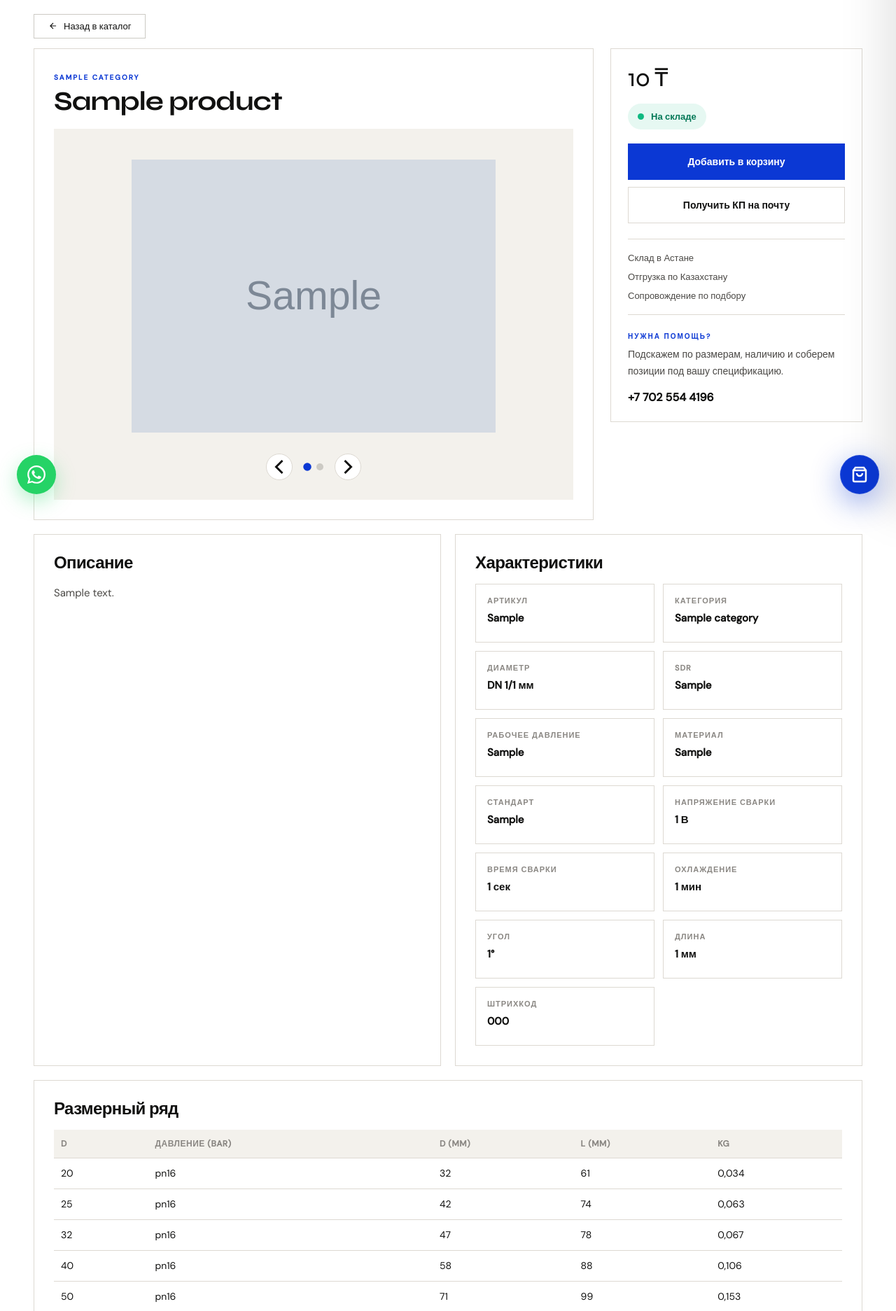
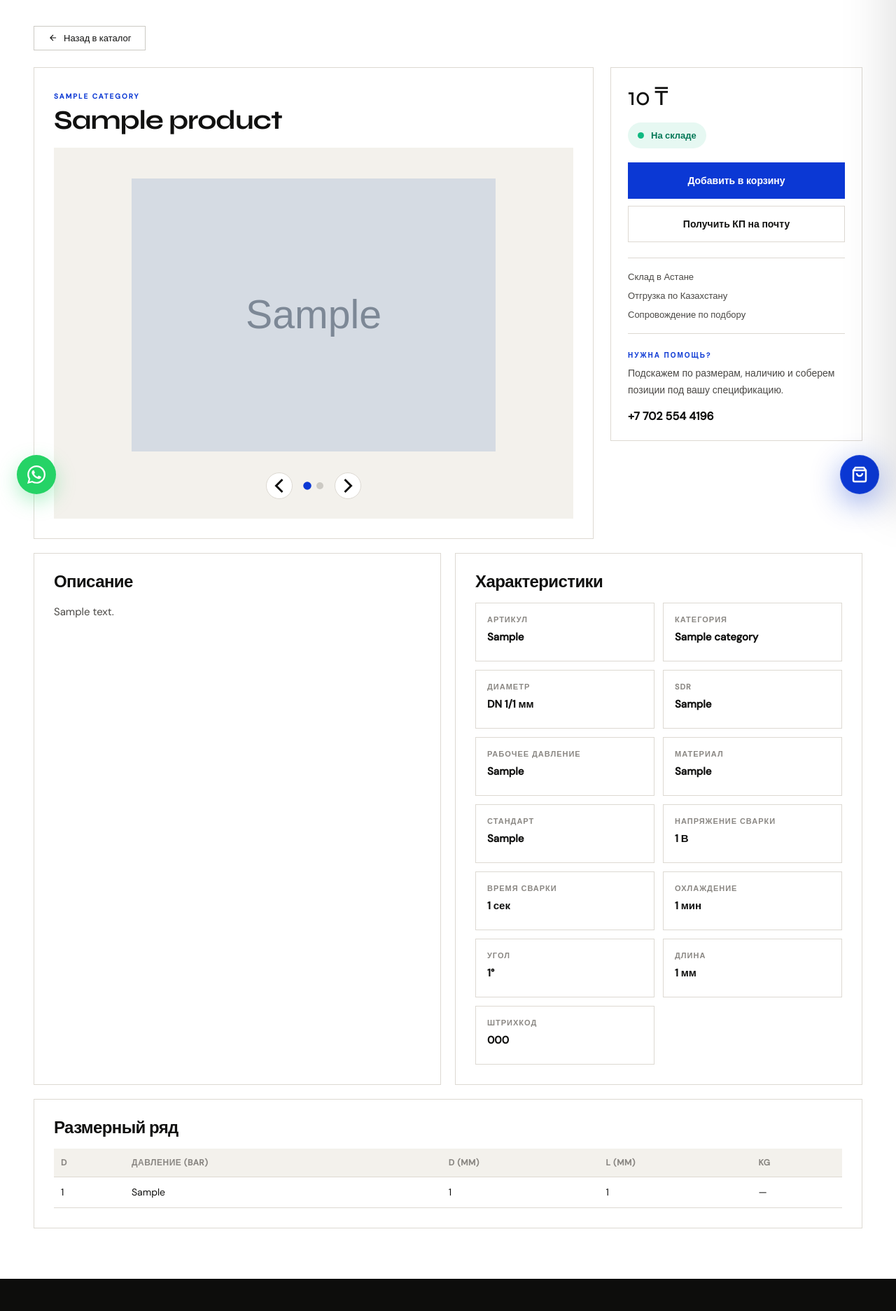
Before and after one commit to tab1k/dokerler.kz, a Django app: a page that uses src/products/templates/products/detail.html in a window 1280 px wide. Shown: the part 70-1943 px from the top of the page at 70% size. Run offline with Django 5.2, Linux system fonts and the light colour scheme; tables that the repository leaves empty hold one stand-in row (values such as "Sample post"); grey boxes marked "Sample" are stand-in pictures; some libraries are stand-ins or nearby versions.

Commit message:
feat: обновление шаблона деталей продукта для отображения активных категорий и улучшение стилей

```diff
--- a/src/products/templates/products/detail.html
+++ b/src/products/templates/products/detail.html
@@ -263,18 +263,15 @@
                             </tr>
                         </thead>
                         <tbody>
-                            <tr><td>20</td><td>pn16</td><td>32</td><td>61</td><td>0,034</td></tr>
-                            <tr><td>25</td><td>pn16</td><td>42</td><td>74</td><td>0,063</td></tr>
-                            <tr><td>32</td><td>pn16</td><td>47</td><td>78</td><td>0,067</td></tr>
-                            <tr><td>40</td><td>pn16</td><td>58</td><td>88</td><td>0,106</td></tr>
-                            <tr><td>50</td><td>pn16</td><td>71</td><td>99</td><td>0,153</td></tr>
-                            <tr><td>63</td><td>pn16</td><td>81</td><td>107</td><td>0,203</td></tr>
-                            <tr><td>75</td><td>pn16</td><td>97</td><td>120</td><td>0,319</td></tr>
-                            <tr><td>90</td><td>pn16</td><td>111</td><td>123</td><td>0,370</td></tr>
-                            <tr><td>110</td><td>pn16</td><td>133</td><td>141</td><td>0,600</td></tr>
-                            <tr><td>125</td><td>pn16</td><td>156</td><td>168</td><td>0,905</td></tr>
-                            <tr><td>140</td><td>pn16</td><td>181</td><td>172</td><td>1,378</td></tr>
-                            <tr><td>160</td><td>pn16</td><td>190</td><td>178</td><td>1,320</td></tr>
+                            {% for row in category_products %}
+                            <tr>
+                                <td>{{ row.diameter_mm }}</td>
+                                <td>{{ row.pressure_rating|default:"—" }}</td>
+                                <td>{% if row.outlet_diameter_mm %}{{ row.outlet_diameter_mm }}{% elif row.reduced_diameter_mm %}{{ row.reduced_diameter_mm }}{% else %}—{% endif %}</td>
+                                <td>{% if row.length_mm %}{{ row.length_mm }}{% else %}—{% endif %}</td>
+                                <td>—</td>
+                            </tr>
+                            {% endfor %}
                         </tbody>
                     </table>
                 </div>
--- a/src/products/views.py
+++ b/src/products/views.py
@@ -70,6 +70,12 @@ class ProductDetailView(View):
         except Exception:
             model_3d_url = ''
 
+        category_products = (
+            Product.objects
+            .filter(category=product.category, is_active=True)
+            .order_by('diameter_mm', 'outlet_diameter_mm', 'reduced_diameter_mm', 'length_mm', 'name')
+        )
+
         related_products = list(
             Product.objects
             .filter(category=product.category, is_active=True)
@@ -93,6 +99,7 @@ class ProductDetailView(View):
             'products/detail.html',
             {
                 'product': product,
+                'category_products': category_products,
                 'related_products': related_products,
                 'model_3d_url': model_3d_url,
             }
--- a/src/static/css/product.css
+++ b/src/static/css/product.css
@@ -1,7 +1,12 @@
 .product-page {
     min-height: 100vh;
     background: var(--white);
-    padding-top: 75px;
+    padding-top: 0;
+    margin-top: 70px !important;
+}
+
+.product-topbar {
+    padding-top: 12px;
 }
 
 .product-topbar-inner,
@@ -13,9 +18,38 @@
 }
 
 .product-topbar-inner {
-    min-height: 64px;
+    min-height: 84px;
+    display: flex;
+    flex-direction: column;
+    align-items: flex-start;
+    justify-content: center;
+    gap: 10px;
+    padding-top: 8px;
+    padding-bottom: 8px;
+}
+
+.product-breadcrumbs {
     display: flex;
     align-items: center;
+    gap: 8px;
+    flex-wrap: wrap;
+    font-size: 12px;
+    line-height: 1.4;
+    color: var(--ink3);
+}
+
+.product-breadcrumbs a {
+    color: var(--ink2);
+    text-decoration: none;
+    transition: color .2s;
+}
+
+.product-breadcrumbs a:hover {
+    color: var(--blue);
+}
+
+.product-breadcrumbs .current {
+    color: var(--ink);
 }
 
 .product-back-link {
@@ -545,6 +579,10 @@
         padding-bottom: 14px;
     }
 
+    .product-topbar {
+        padding-top: 8px;
+    }
+
     .product-main {
         padding: 0 0 56px;
     }
```
